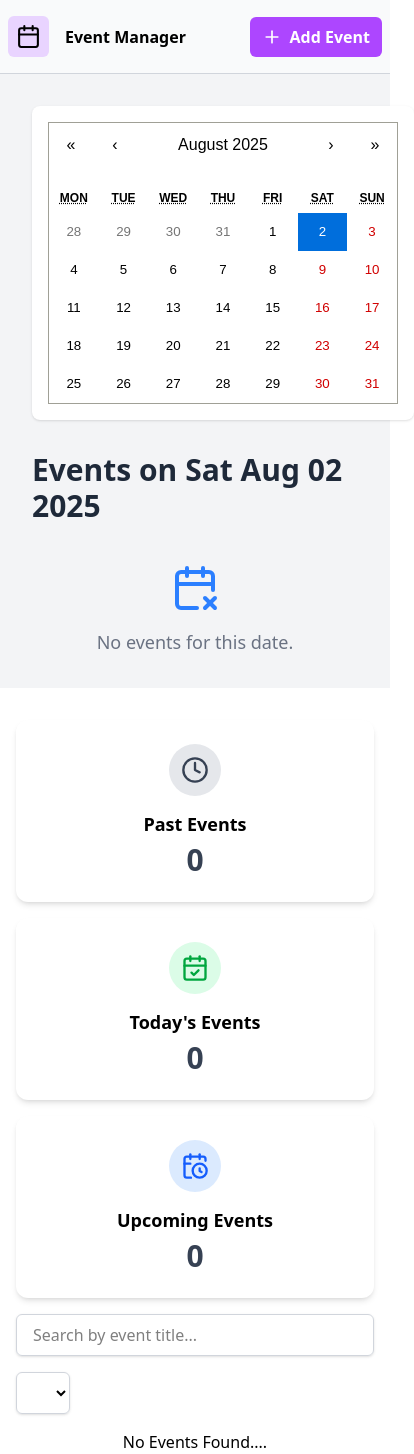
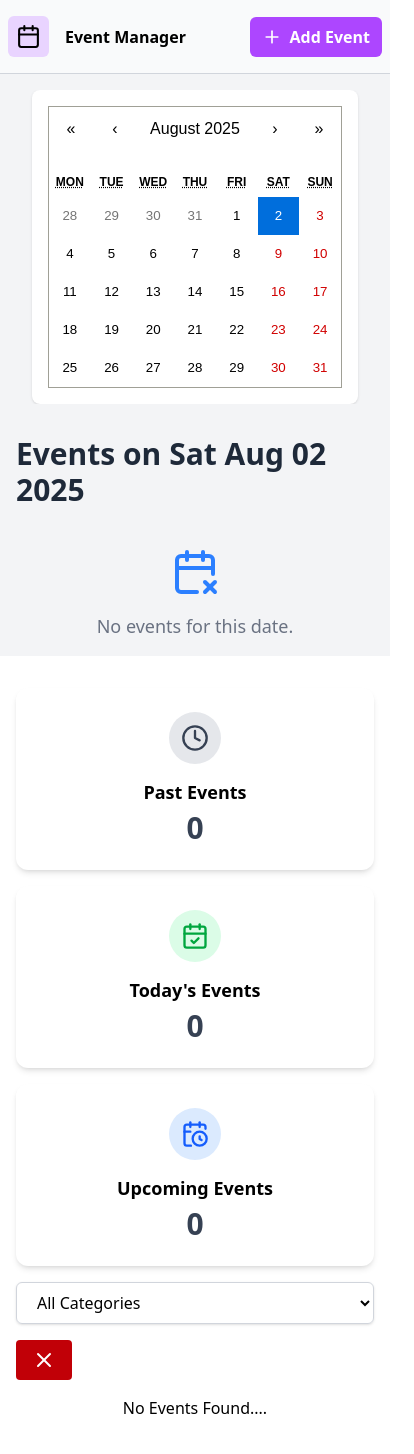
Before and after one commit to Sudipraut1522/Event-management, a React app: page / in a window 390 px wide. Shown: the whole page, 414 px wide, since content can reach past the window. After the commit the page ends 1420 px from the top, so only its background shows below. Built offline with nearby package versions, Linux system fonts and the light colour scheme; the HTML template or start-up script is replaced by a standard one.

Commit message:
ui:fix responsive design

```diff
--- a/src/Context/EventContext.tsx
+++ b/src/Context/EventContext.tsx
@@ -1,5 +1,6 @@
 // src/context/EventContext.tsx
 import React, { createContext, useContext, useEffect, useState } from "react";
+import { toast } from "react-toastify";
 
 export type Event = {
   id: number;
@@ -47,6 +48,7 @@ export const EventProvider: React.FC<{ children: React.ReactNode }> = ({
 
   const deleteEvent = (id: number) => {
     const updatedEvents = events.filter((event) => event.id !== id);
+    toast.success("Delete Successful");
     setEvents(updatedEvents);
     localStorage.setItem("events", JSON.stringify(updatedEvents));
   };
--- a/src/components/form/Form.tsx
+++ b/src/components/form/Form.tsx
@@ -1,7 +1,7 @@
 // src/components/form/Form.tsx
 import React from "react";
 import { Controller, useForm } from "react-hook-form";
-import { Calendar } from "lucide-react";
+import { Calendar, Watch } from "lucide-react";
 import { InputField } from "../ui/InputField";
 import { Button } from "../ui/Button";
 import { zodResolver } from "@hookform/resolvers/zod";
@@ -31,6 +31,7 @@ const Form: React.FC = () => {
     handleSubmit,
     reset,
     control,
+    watch,
     formState: { errors },
   } = useForm<FormValues>({
     mode: "onChange",
@@ -90,7 +91,17 @@ const Form: React.FC = () => {
     { label: "WorkShop", value: "WorkShop" },
   ];
 
-  console.log(errors, "erroes");
+  function getMinDateTime() {
+    const now = new Date();
+    const pad = (n: number) => String(n).padStart(2, "0");
+
+    return `${now.getFullYear()}-${pad(now.getMonth() + 1)}-${pad(
+      now.getDate()
+    )}T${pad(now.getHours())}:${pad(now.getMinutes())}`;
+  }
+  console.log(getMinDateTime());
+  console.log(watch("date"));
+
   return (
     <div className="flex justify-center flex-col gap-2 items-center mt-6">
       <div className="min-w-[33vw] bg-white shadow-xl rounded-2xl ">
@@ -131,6 +142,7 @@ const Form: React.FC = () => {
                 register={register}
                 placeholder="Select date and time"
                 error={errors?.date?.message}
+                min={getMinDateTime()} // ✅ sets the minimum allowed date/time to now
               />
 
               <Controller
--- a/src/components/ui/EventDashboard/EventList.tsx
+++ b/src/components/ui/EventDashboard/EventList.tsx
@@ -48,15 +48,17 @@ const CalendarEventViewer = () => {
     return null;
   };
   return (
-    <div className="bg-gray-100 p-8 flex flex-col md:flex-row gap-8 items-start ">
+    <div className="bg-gray-100 md:px-16 flex flex-col md:flex-row gap-8 p-4  ">
       {/* Calendar */}
-      <div className="bg-white shadow rounded-lg p-4">
-        <Calendar
-          onChange={setSelectedDate}
-          value={selectedDate}
-          className="w-[80vw] md:w-96"
-          tileClassName={tileClassName}
-        />
+      <div className="overflow-x-auto px-4">
+        <div className="bg-white shadow rounded-lg p-4 w-full ">
+          <Calendar
+            onChange={setSelectedDate}
+            value={selectedDate}
+            tileClassName={tileClassName}
+            className="w-full"
+          />
+        </div>
       </div>
 
       {/* Events list */}
--- a/src/components/ui/EventDashboard/EventSummery.tsx
+++ b/src/components/ui/EventDashboard/EventSummery.tsx
@@ -118,14 +118,14 @@ const EventSummery = () => {
             <input
               type="search"
               placeholder="Search by event title..."
-              className="w-full md:w-[80%] px-4 py-2 border border-gray-300 rounded-md shadow-sm focus:ring-2 focus:ring-blue-500 focus:outline-none"
+              className="w-full hidden md:block md:w-[80%] px-4 py-2 border border-gray-300 rounded-md shadow-sm focus:ring-2 focus:ring-blue-500 focus:outline-none"
               value={searchTerm}
               onChange={(e) => setSearchTerm(e.target.value)}
             />
 
             {/* Category Filter */}
             <select
-              className="w-[15%] px-4 py-2 border border-gray-300 rounded-md shadow-sm focus:ring-2 focus:ring-blue-500 focus:outline-none"
+              className="w-full md:w-[20%] px-4 py-2 border border-gray-300 rounded-md shadow-sm focus:ring-2 focus:ring-blue-500 focus:outline-none"
               value={categoryFilter}
               onChange={(e) => setCategoryFilter(e.target.value)}
             >
@@ -138,7 +138,6 @@ const EventSummery = () => {
               })}
             </select>
 
-            {(searchTerm || categoryFilter) && (
             <>
               <div className="bg-red-700 py-2 p-1 rounded-sm  px-4">
                 <X
@@ -150,7 +149,6 @@ const EventSummery = () => {
                 />
               </div>
             </>
-            )}
           </div>
         </div>
 
--- a/src/components/ui/InputField.tsx
+++ b/src/components/ui/InputField.tsx
@@ -19,6 +19,7 @@ export const InputField = ({
   placeholder = "",
   error,
   className = "",
+  ...rest
 }: InputFieldProps) => {
   return (
     <div className={`mb-1 ${className}`}>
@@ -36,6 +37,7 @@ export const InputField = ({
         className={`w-full px-3 py-2 border rounded-md shadow-sm focus:outline-none focus:ring-2 focus:ring-blue-500 focus:border-transparent ${
           error ? "border-red-500" : "border-gray-300"
         }`}
+        {...rest}
       />
       {error && <p className="text-red-500 text-sm mt-1">{error}</p>}
     </div>
--- a/src/index.css
+++ b/src/index.css
@@ -1,6 +1,6 @@
 @import "tailwindcss";
 .react-calendar__tile.highlight {
-  background-color: #a285c9 !important; /* Tailwind's bg-blue-500 */
+  background-color: #a285c9 !important;
   color: white !important;
-  border-radius: 9999px;
+  border-radius: 100%;
 }
```
Lines whose indentation alone changed are shown as unchanged.
